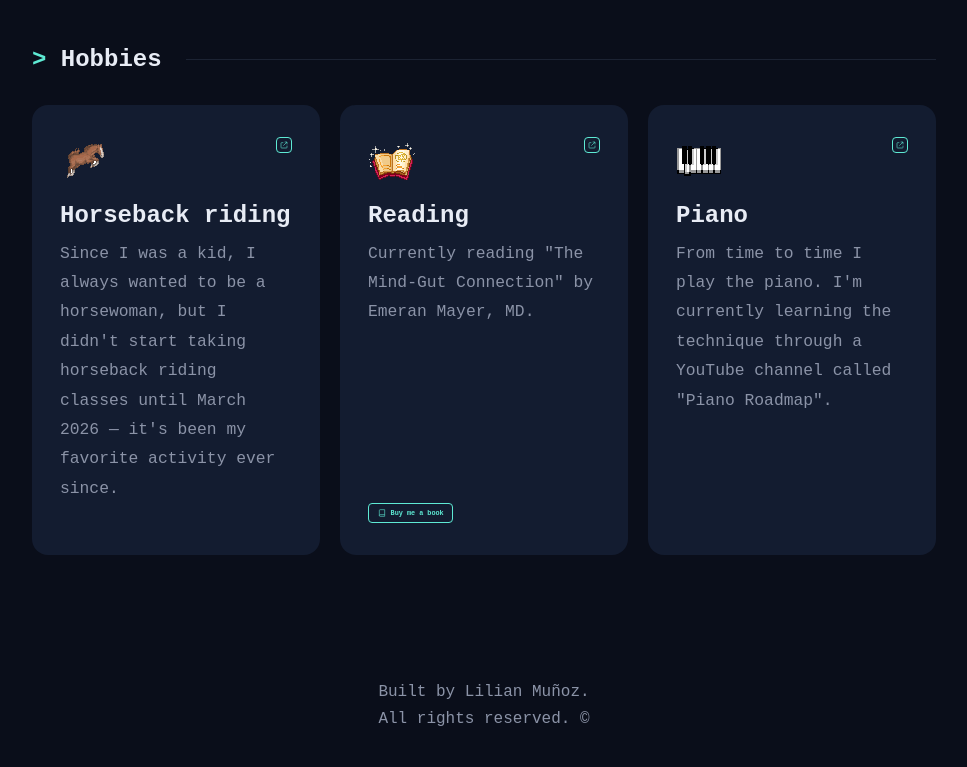
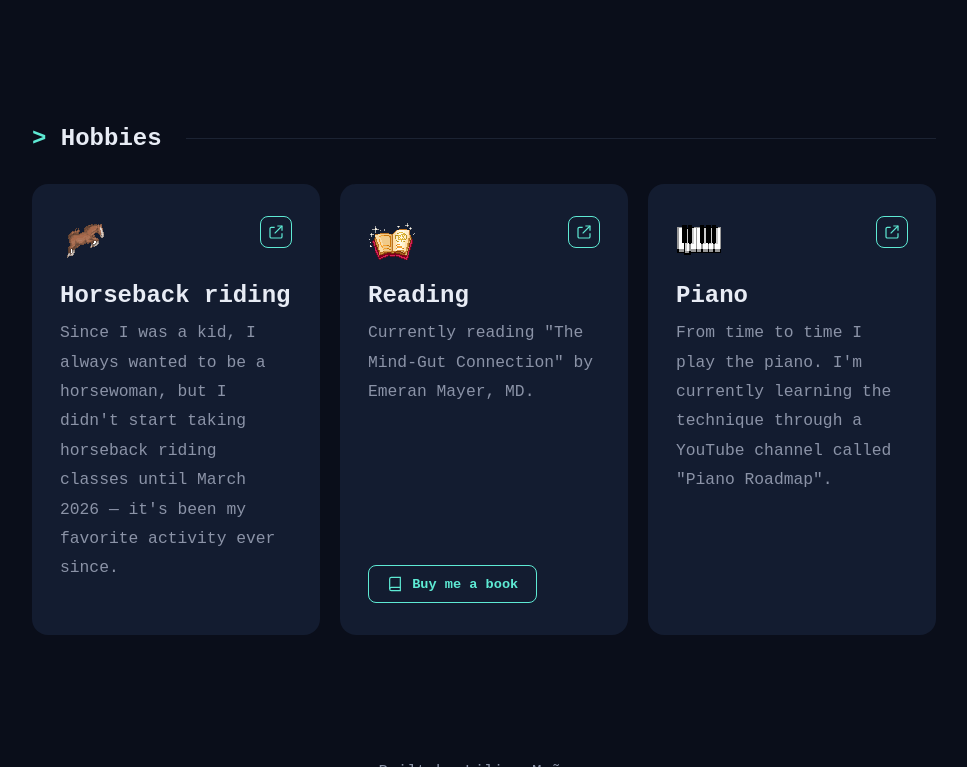
Before and after one commit to lilianmuzten/lilmuzten_portfolio, a plain HTML site: page index.html in a window 1280 px wide. Shown: the part 2033-2800 px from the top of the page, without its empty margins (156-1123 px from the left). Drawn offline with nearby package versions, Linux system fonts and the light colour scheme; animation ran at ten frames a second; a web font is replaced by a local one.

Commit message:
Fix readability: bigger nav font, restore hobby button sizes, accent active tab

```diff
--- a/styles.css
+++ b/styles.css
@@ -60,7 +60,7 @@ a {
 
 .nav-tab {
   font-family: var(--font-mono);
-  font-size: 0.8rem;
+  font-size: 1rem;
   font-weight: 500;
   color: var(--lilac);
   transition: color 0.2s ease;
@@ -71,7 +71,7 @@ a {
 }
 
 .nav-name {
-  font-size: 1.1rem;
+  font-size: 1.3rem;
   font-weight: 700;
   letter-spacing: 0.02em;
 }
@@ -152,7 +152,7 @@ a {
 }
 
 #portrait {
-  width: min(210px, 40vw);
+  width: min(310px, 60vw);
   height: auto;
   display: block;
 }
@@ -353,18 +353,18 @@ a {
   display: flex;
   align-items: center;
   justify-content: center;
-  width: 16px;
-  height: 16px;
+  width: 32px;
+  height: 32px;
   flex-shrink: 0;
   border: 1px solid var(--accent);
-  border-radius: 4px;
+  border-radius: 8px;
   color: var(--accent);
   transition: background 0.2s ease, color 0.2s ease;
 }
 
 .hobby-link svg {
-  width: 8px;
-  height: 8px;
+  width: 16px;
+  height: 16px;
 }
 
 .hobby-link:hover {
@@ -395,22 +395,22 @@ a {
 .hobby-cta {
   display: inline-flex;
   align-items: center;
-  gap: 0.3rem;
+  gap: 0.6rem;
   width: fit-content;
   margin-top: auto;
-  padding: 0.3rem 0.55rem;
+  padding: 0.6rem 1.1rem;
   border: 1px solid var(--accent);
-  border-radius: 4px;
+  border-radius: 8px;
   color: var(--accent);
   font-family: var(--font-mono);
   font-weight: 600;
-  font-size: 0.425rem;
+  font-size: 0.85rem;
   transition: background 0.2s ease, color 0.2s ease;
 }
 
 .hobby-cta svg {
-  width: 8px;
-  height: 8px;
+  width: 16px;
+  height: 16px;
   flex-shrink: 0;
 }
 
@@ -455,7 +455,7 @@ a {
 }
 
 .tab-btn.active {
-  color: var(--text-primary);
+  color: var(--accent);
   border-left-color: var(--accent);
   font-weight: 600;
 }
```
